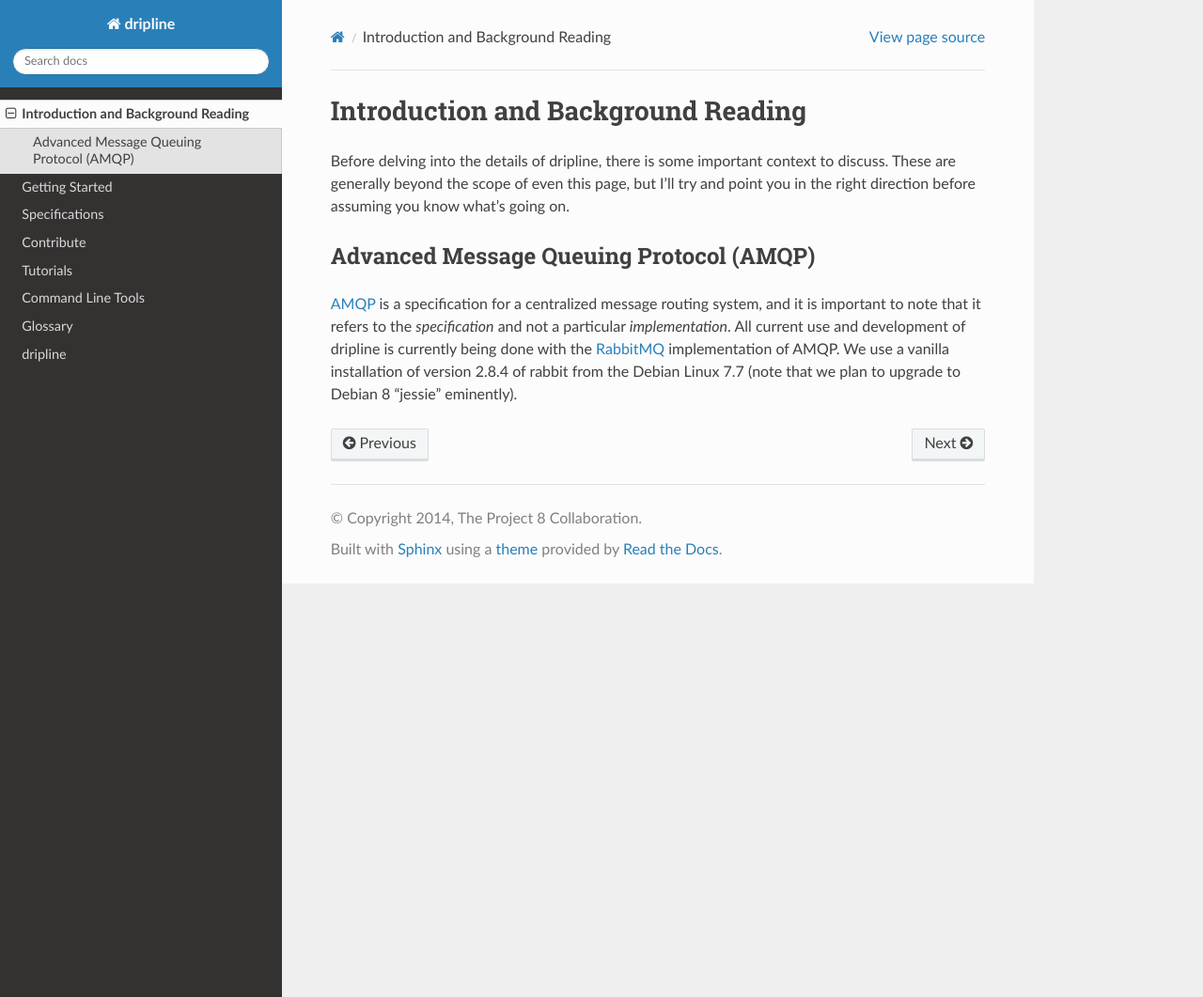
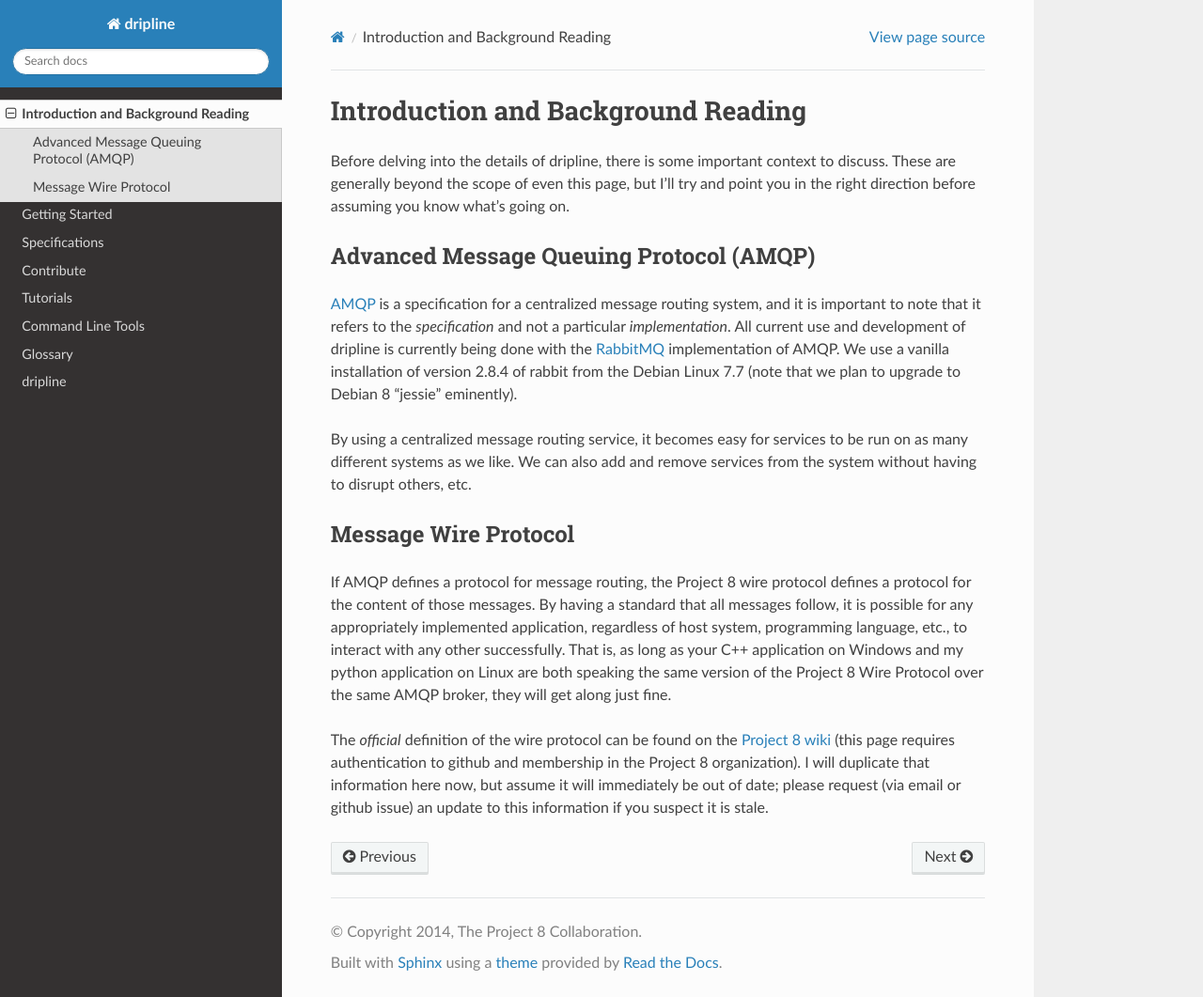
Before and after one commit to driplineorg/dripline-python, a Sphinx documentation site: the page built from doc/introduction.rst, in a window 1280 px wide and 1061 px high. Shown: the whole window at 94% size. Built offline with Sphinx 7.4.7 and the Read the Docs theme 2.0.0, drawn with Linux system fonts in a browser that asks for light colours.

Commit message:
wire protocol notes

```diff
--- a/doc/introduction.rst
+++ b/doc/introduction.rst
@@ -11,3 +11,15 @@ Advanced Message Queuing Protocol (AMQP)
 `AMQP <http://www.amqp.org>`_ is a specification for a centralized message routing system, and it is important to note that it refers to the *specification* and not a particular *implementation*.
 All current use and development of dripline is currently being done with the `RabbitMQ <http://www.rabbitmq.com>`_ implementation of AMQP.
 We use a vanilla installation of version 2.8.4 of rabbit from the Debian Linux 7.7 (note that we plan to upgrade to Debian 8 "jessie" eminently).
+
+By using a centralized message routing service, it becomes easy for services to be run on as many different systems as we like.
+We can also add and remove services from the system without having to disrupt others, etc.
+
+Message Wire Protocol
+=====================
+If AMQP defines a protocol for message routing, the Project 8 wire protocol defines a protocol for the content of those messages.
+By having a standard that all messages follow, it is possible for any appropriately implemented application, regardless of host system, programming language, etc., to interact with any other successfully.
+That is, as long as your C++ application on Windows and my python application on Linux are both speaking the same version of the Project 8 Wire Protocol over the same AMQP broker, they will get along just fine.
+
+The *official* definition of the wire protocol can be found on the `Project 8 wiki <https://github.com/project8/hardware/wiki/Wire-Protocol>`_ (this page requires authentication to github and membership in the Project 8 organization).
+I will duplicate that information here now, but assume it will immediately be out of date; please request (via email or github issue) an update to this information if you suspect it is stale.
```
